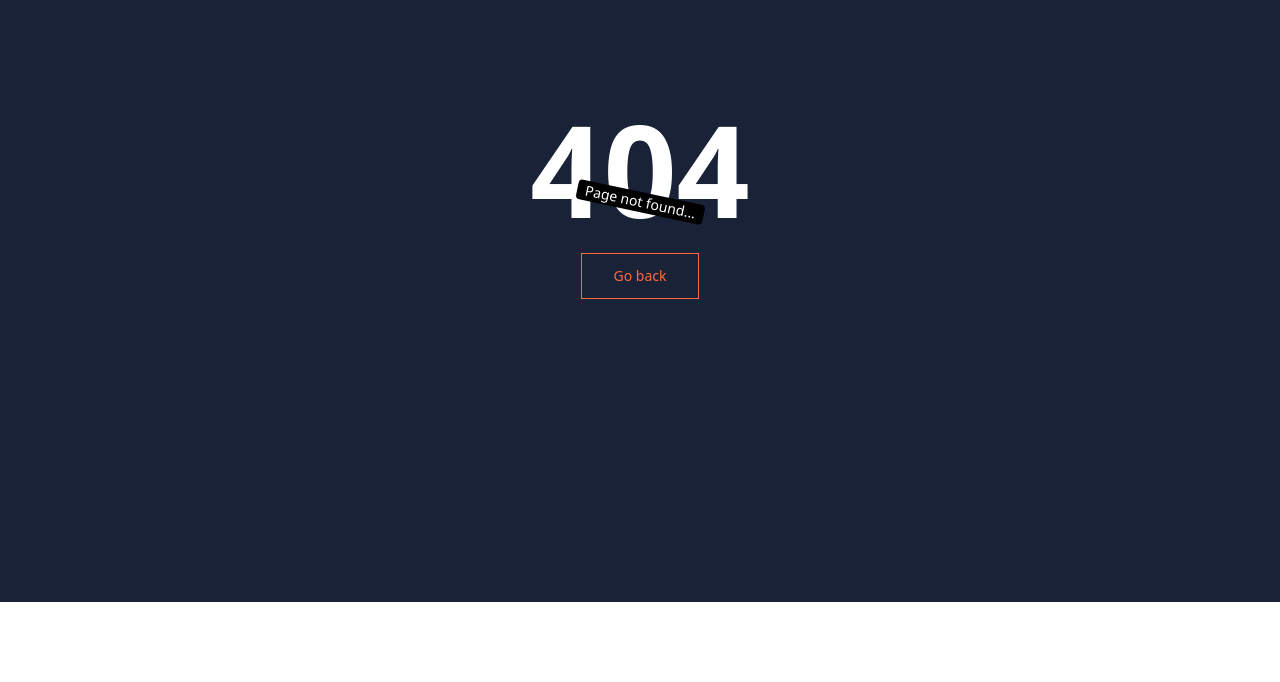
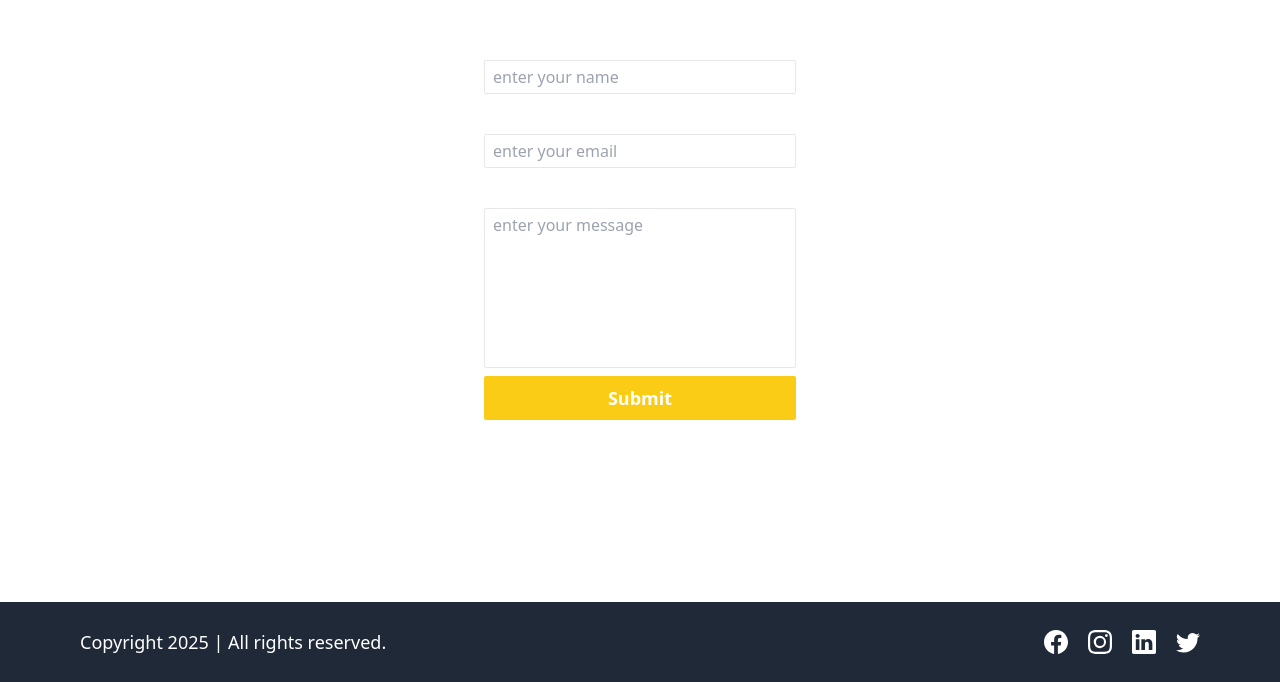
Before and after one commit to JaYanth007-Dev/LMS_Application, a React (Vite) app in the folder client/lms-frontend-en/: page /contact in a window 1280 px wide. Before the commit this address had no page. Shown: the part 198-880 px from the top of the page. Before the commit the page ends 800 px from the top, so only its background shows below. Built offline with nearby package versions, Linux system fonts and the light colour scheme.

Commit message:
Added 'Contact Us' and 'Denied Page'

```diff
--- a/client/lms-frontend-en/src/App.jsx
+++ b/client/lms-frontend-en/src/App.jsx
@@ -7,6 +7,8 @@
 import NotFound from './pages/NotFound'
 import Signup from './pages/SignUp'
 import Signin from './pages/Signin'
+import Contact from './pages/Contact'
+import Denied from './pages/Denied'
 
 
 
@@ -19,6 +21,8 @@
       <Route path='/about' element={<AboutUs/>} />
       <Route path='/signup' element={<Signup/>} />
       <Route path='/login' element={<Signin/>} />
+      <Route path='/contact' element={<Contact/>} />
+      <Route path='/denied' element={<Denied/>} />
       <Route path='*' element={<NotFound/>} />
 
     </Routes>
--- /dev/null
+++ b/client/lms-frontend-en/src/pages/Contact.jsx
@@ -0,0 +1,110 @@
+import { useState } from "react";
+import toast from "react-hot-toast";
+
+import axiosInstance from "../config/axiosinstance";
+import { isEmail } from "../helpers/regexMatcher";
+import HomeLayout from "../layouts/HomeLayouts";
+
+function Contact() {
+
+    const [userInput, setUserInput] = useState({
+        name: "",
+        email: "",
+        message: ""
+    })
+
+    function handleInputChange(e) {
+        const {name, value} = e.target;
+        setUserInput({
+            ...userInput,
+            [name]: value
+        })
+    }
+
+    async function onFormSubmit(e)  {
+        e.preventDefault();
+        if(!userInput.email || !userInput.name || !userInput.message) {
+            toast.error("All fields are mandatory");
+            return;
+        }
+        if(!isEmail(userInput.email)) {
+            toast.error("Invalid email provided");
+            return;
+        }
+        try {
+            const response = axiosInstance.post("/contact", userInput);
+            toast.promise(response, {
+                loading: "Submitting your query",
+                success: "Form submitted successfully",
+                error: "Failed to submit the form"
+            });
+            const responseData = await response;
+            console.log(responseData);
+            if(responseData?.data) {
+                setUserInput({
+                    email: "",
+                    name: "",
+                    message: ""
+                })
+            }
+        } catch(error) {
+            toast.error("operation failed....");
+        }
+    }
+    return (
+        <HomeLayout>
+            <div className="flex items-center justify-center h-[100vh]">
+                <form onSubmit={onFormSubmit} noValidate className="flex flex-col items-center justify-center gap-2 p-5 w-[22rem] rounded-md text-white ">
+                    <h1 className="text-3xl font-semibold">Contact form</h1>
+                    <div className="flex flex-col gap-1 w-full">
+                        <label htmlFor="name" className="text-xl font-semibold">
+                            Name
+                        </label>
+                        <input
+                            id="name"
+                            className="bg-white border px-2 py-1 rounded-sm text-black"
+                            type="text"
+                            placeholder="enter your name"
+                            name="name"
+                            onChange={handleInputChange}
+                            value={userInput.name}
+                        />
+                    </div>
+                    <div className="flex flex-col gap-1 w-full">
+                        <label htmlFor="email" className="text-xl font-semibold">
+                            Email
+                        </label>
+                        <input
+                            id="email"
+                            className="bg-white border px-2 py-1 rounded-sm text-black"
+                            type="email"
+                            placeholder="enter your email"
+                            name="email"
+                            onChange={handleInputChange}
+                            value={userInput.email}
+                        />
+                    </div>
+                    <div className="flex flex-col gap-1 w-full">
+                        <label htmlFor="message" className="text-xl font-semibold">
+                            Message
+                        </label>
+                        <textarea
+                            id="message"
+                            className="bg-white border px-2 py-1 rounded-sm resize-none h-40 text-black"
+                            type="text"
+                            placeholder="enter your message"
+                            name="message"
+                            onChange={handleInputChange}
+                            value={userInput.message}
+                        />
+                    </div>
+                    <button type="submit" className="w-full bg-yellow-400 hover:bg-yellow-500 transition-all ease-in-out duration-300 rounded-sm py-2 font-semibold text-lg cursor-pointer">
+                        Submit
+                    </button>
+                </form>
+            </div>
+        </HomeLayout>
+    )
+}
+
+export default Contact;
--- /dev/null
+++ b/client/lms-frontend-en/src/pages/Denied.jsx
@@ -0,0 +1,23 @@
+import { useNavigate } from "react-router-dom";
+
+function Denied() {
+    const navigate = useNavigate();
+    return (
+        <main className="h-screen w-full flex flex-col justify-center items-center bg-[#1A2238]">
+            <h1 className="text-9xl font-semibold text-white tracking-widest">
+                403
+            </h1>
+            <div className="bg-black text-white px-2 text-sm rounded rotate-12 absolute">
+                Access Denied
+            </div>
+            <button
+                onClick={() => navigate(-1)}
+                className="mt-5"
+            >
+                <span className="relative block px-8 py-3 border border-current bg-orange-500 text-white">Go Back</span>
+            </button>
+        </main>
+    );
+}
+
+export default Denied;
--- /dev/null
+++ b/client/lms-frontend-en/src/redux/slices/courseSlice.js
@@ -0,0 +1,37 @@
+import { createAsyncThunk, createSlice} from "@reduxjs/toolkit";
+import toast from "react-hot-toast";
+
+import axiosInstance from "../../config/axiosinstance";
+const initialState = {
+  courseList: [],
+};
+
+export const getAllCourses = createAsyncThunk(
+  "/course/getAllCourses",
+  async (data) => {
+    try {
+      const response = axiosInstance.get("/courses", data);
+      toast.promise(response, {
+        loading: "Wait! fetching all courses",
+        success: (data) => {
+          return data?.data?.message;
+        },
+        error: "Failed to load courses",
+      });
+      return (await response).data.courses;
+    } catch (error) {
+      console.log(error);
+      toast.error(error?.response?.data?.message);
+    }
+  }
+);
+
+
+
+const courseSlice = createSlice({
+  name: "course",
+  initialState,
+  reducers: {},
+});
+
+export default courseSlice.reducer;
--- a/client/lms-frontend-en/src/redux/store.js
+++ b/client/lms-frontend-en/src/redux/store.js
@@ -1,12 +1,15 @@
 import { configureStore } from "@reduxjs/toolkit";
 
 import authReducer from "./slices/authSlice";
+import courseSlice from "./slices/courseSlice";
 const store = configureStore({
-    reducer: {
-        auth:authReducer
-    },
-    middleware:(getDefaultMiddleware)=>getDefaultMiddleware({serializableCheck:false}),
-    devTools: true,
-})
+  reducer: {
+    auth: authReducer,
+    course: courseSlice,
+  },
+  middleware: (getDefaultMiddleware) =>
+    getDefaultMiddleware({ serializableCheck: false }),
+  devTools: true,
+});
 
 export default store;
```
